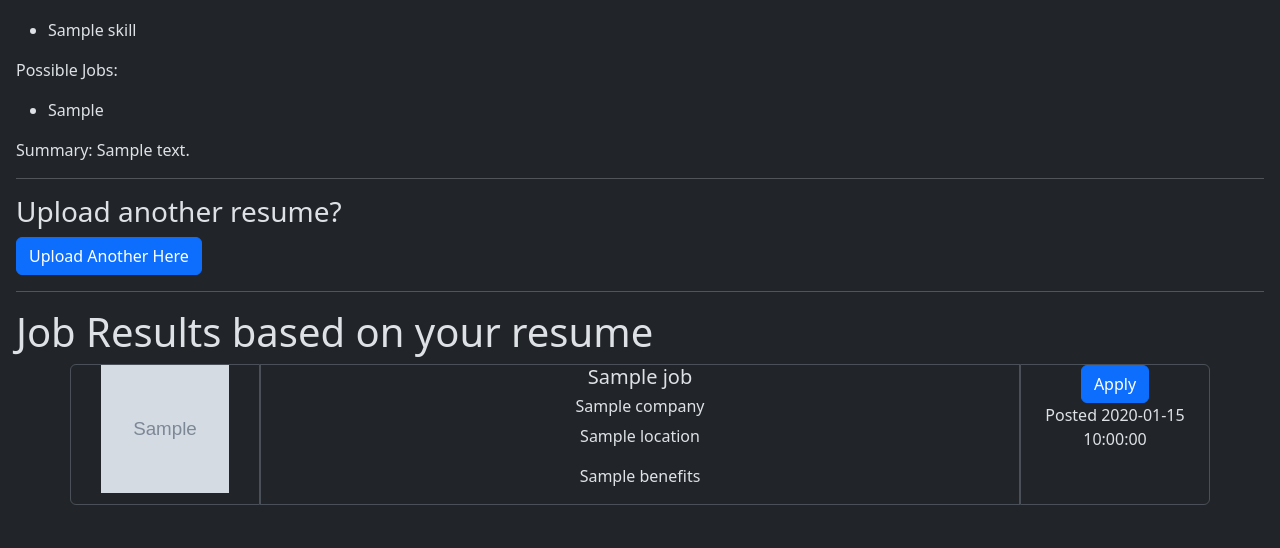
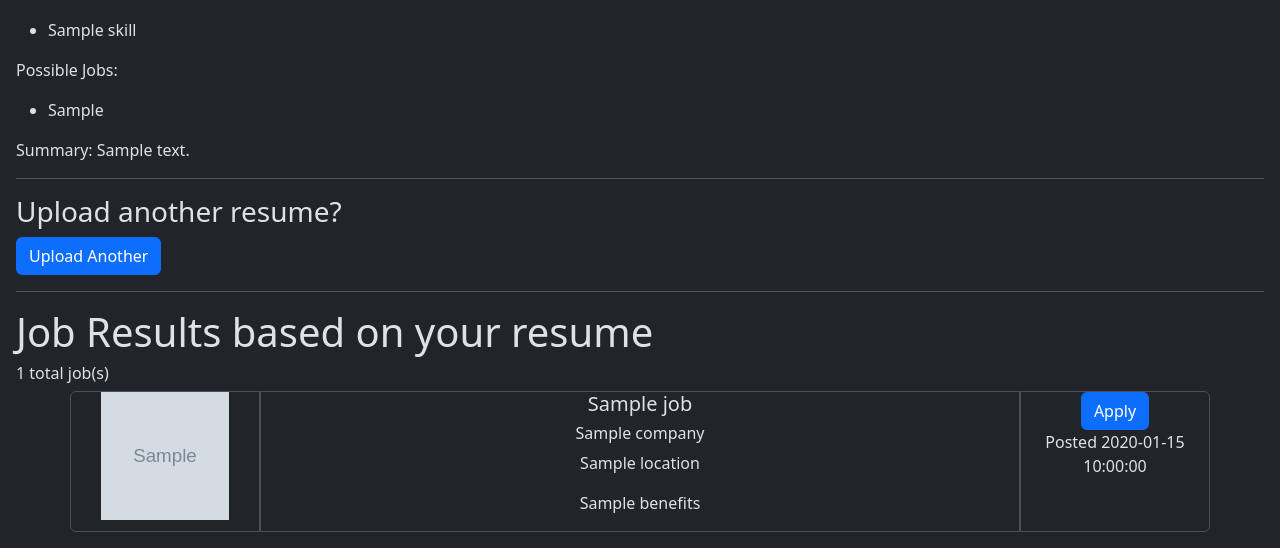
Before and after one commit to jcoop32/job-finder-py, a Flask app: template templates/ai.html in a window 1280 px wide. Shown: the part 330-878 px from the top of the page. Before the commit the page ends 835 px from the top, so only its background shows below. Run offline with Flask 3, Linux system fonts and the light colour scheme; the template is opened without the code that fills it: most values are stand-ins (such as "Sample title", 1, 10 or a date in 2020); grey boxes marked "Sample" are stand-in pictures.

Commit message:
added job filtering function

```diff
--- a/app.py
+++ b/app.py
@@ -1,6 +1,6 @@
 from flask import Flask, render_template, request, redirect, url_for
 from controllers.gemini import get_summary_of_resume
-from controllers.job_search import search_for_jobs
+from controllers.job_search import filtered_jobs
 import os
 
 
@@ -26,9 +26,13 @@ def index():
 
 @app.route("/ai", methods=["POST", "GET"])
 def ai():
-    json_form, location, keywords = get_summary_of_resume(filename)
-    jobs = search_for_jobs(keywords, location)
-    return render_template("ai.html", res=json_form, jobs=jobs, filename=filename)
+    json_form, location, keywords, skills = get_summary_of_resume(filename)
+    jobs = filtered_jobs(keywords, location, skills)
+    total_jobs = len(jobs)
+    print(total_jobs)
+    return render_template(
+        "ai.html", res=json_form, jobs=jobs, filename=filename, count=total_jobs
+    )
 
 
 # @app.route("/job-results", methods=["GET"])
--- a/controllers/gemini.py
+++ b/controllers/gemini.py
@@ -3,13 +3,12 @@ from dotenv import load_dotenv
 import os
 import typing_extensions as typing
 import json
-from linkedin_api import Linkedin
 
 
 load_dotenv()
-linkedin_api = Linkedin("coopj3265@gmail.com", os.getenv("linkedin_pass"))
 
 
+# data structure gemini returns
 class ResumeSummary(typing.TypedDict):
     name: str
     email: str
@@ -26,10 +25,6 @@ genai.configure(api_key=os.getenv("GEMINI_API_KEY"))
 model = genai.GenerativeModel(
     model_name="gemini-1.5-flash",
 )
-# resume_pdf = genai.upload_file("jc-resume-2024-fe.pdf")
-
-# kayla_resume_pdf = genai.upload_file("kayla_resume.pdf")
-# kaycee_resume_pdf = genai.upload_file("kc_resume.pdf")
 
 resume_analysis_prompt = "Pull the name, email, linkedin profile/link (if is given), location (city only), job title, skills, some possible job titles that fit this resume, and a summary from each of the resumes. If only one resume is given do not change the output of the response if prompted with the same resume.: "
 
@@ -42,12 +37,14 @@ def get_summary_of_resume(filename):
             response_mime_type="application/json", response_schema=list[ResumeSummary]
         ),
     )
+    # convert data to json
     json_form = json.loads(response.text)
     location = json_form[0]["location"]
     skills = json_form[0]["skills"]
     job_title = json_form[0]["job_title"]
     list(skills).append(job_title)
     # job_titles = json_form[0]["possible_jobs"]
+    # unformatted keywords
     un_keywords = skills
     keywords = " ".join(un_keywords)
-    return json_form, location, keywords
+    return json_form, location, keywords, skills
--- a/controllers/get_location.py
+++ b/controllers/get_location.py
@@ -4,7 +4,7 @@ from dotenv import load_dotenv
 
 load_dotenv()
 
-job_api_key = os.getenv("location_api")
+job_api_key = os.getenv("location_api_3")
 
 
 def get_linkedin_location(location):
--- a/controllers/job_search.py
+++ b/controllers/job_search.py
@@ -2,12 +2,18 @@ import requests
 import os
 from dotenv import load_dotenv
 import numpy as np
+
 from controllers.get_location import get_linkedin_location
+
+# from get_location import get_linkedin_location
+from linkedin_api import Linkedin
+
+api = Linkedin("coopj3265@gmail.com", os.getenv("linkedin_pass"))
 
 load_dotenv()
 
-job_api_key = os.getenv("job_api_6")
-job_api_key2 = os.getenv("job_api_7")
+job_api_key = os.getenv("job_api_7")
+job_api_key2 = os.getenv("job_api_8")
 
 
 def search_for_jobs(key_words, location):
@@ -18,12 +24,12 @@ def search_for_jobs(key_words, location):
         "keywords": key_words,
         "locationId": location_id,
         "datePosted": "past24Hours",
-        "jobType": "fullTime, internship",
+        "jobType": "fullTime",
         "sort": "mostRelevant",
     }
 
     headers = {
-        "x-rapidapi-key": job_api_key,
+        "x-rapidapi-key": job_api_key2,
         "x-rapidapi-host": "linkedin-data-api.p.rapidapi.com",
     }
 
@@ -38,50 +44,58 @@ def search_for_jobs(key_words, location):
 # jobs = search_for_jobs("software engineer", "chicago")
 
 
-def get_job_details(job_id):
-    url = "https://linkedin-data-api.p.rapidapi.com/get-job-details"
+# def get_job_details(job_id):
+#     url = "https://linkedin-data-api.p.rapidapi.com/get-job-details"
 
-    querystring = {"id": job_id}
+#     querystring = {"id": job_id}
 
-    headers = {
-        "x-rapidapi-key": job_api_key2,
-        "x-rapidapi-host": "linkedin-data-api.p.rapidapi.com",
-    }
+#     headers = {
+#         "x-rapidapi-key": job_api_key,
+#         "x-rapidapi-host": "linkedin-data-api.p.rapidapi.com",
+#     }
 
-    response = requests.get(url, headers=headers, params=querystring)
-    json_form = response.json()
-    jobs_with_details = []
-    details = json_form["data"]
-    # return details
-    print(details)
+#     response = requests.get(url, headers=headers, params=querystring)
+#     json_form = response.json()
+#     details = json_form
+#     # return details
+#     print(details)
 
 
-# get_job_details("4086033586")
+# get_job_details("4073579367")
 
 
-def filtered_jobs(jobs, resume_skills):
-    matched_jobs = []
-    for job in jobs:
-        skills_from_job = get_job_details(job["id"])
-        if skills_from_job["skills"]:
-            similar_skills = np.intersect1d(
-                str(resume_skills).lower(), str(skills_from_job["skills"]).lower()
-            )
-            if len(similar_skills) >= 3:
-                matched_jobs.append(job)
+def job_details(job_id):
+    job = api.get_job_skills(job_id)
+    job_skills = []
+    # append first 10 skills to arr
+    for skill in job["skillMatchStatuses"][:10]:
+        job_skills.append(skill["skill"]["name"])
 
-    print(matched_jobs)
+    return job_skills
+    # print(job_skills)
 
 
-res_skills = [
-    "Node.js",
-    "TypeScript",
-    "NestJS",
-    "Next.js",
-    "Java",
-    "Python",
-    "HTML",
-    "CSS",
-]
+# job_details("4089332020")
+
+
+def filtered_jobs(keywords, location, resume_skills):
+    jobs = search_for_jobs(keywords, location)
+    matched_jobs = []
+    set1 = set(s.lower() for s in resume_skills)
+    # print(len(jobs))
+    # if len(jobs) > 3:
+    #     jobs = jobs[:5]
+    for job in jobs:
+        job_detail = job_details(job["id"])
+        set2 = set(s.lower() for s in job_detail)
+        similar_skills = set1.intersection(set2)
+
+        # print(similar_skills)
+        if len(similar_skills) >= 1:
+            matched_jobs.append(job)
+
+    # print(f"{len(matched_jobs)} job(s) found: \n {matched_jobs}")
+    return matched_jobs
+
 
 # filtered_jobs(jobs, res_skills)
--- a/templates/ai.html
+++ b/templates/ai.html
@@ -39,13 +39,11 @@
     {% endfor %}
     <h3>Upload another resume?</h3>
     <a href="/"
-      ><button type="button" class="btn btn-primary">
-        Upload Another Here
-      </button></a
+      ><button type="button" class="btn btn-primary">Upload Another</button></a
     >
     <hr />
     <h1>Job Results based on your resume</h1>
-
+    <h6>{{ count }} total job(s)</h6>
     <div class="container text-center">
       {% for j in jobs %}
       <div class="row" id="{{ j.id }}">
```
